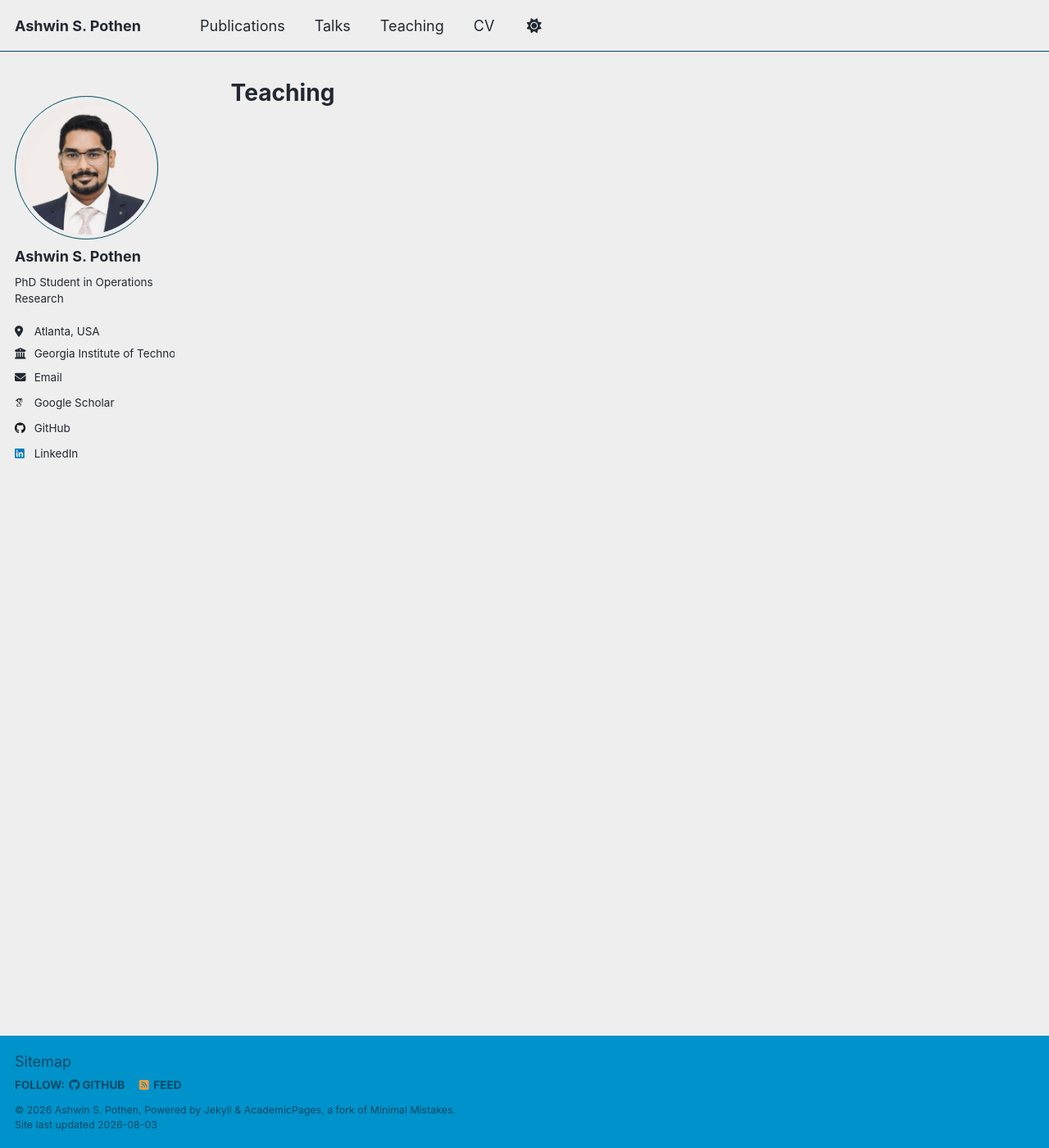
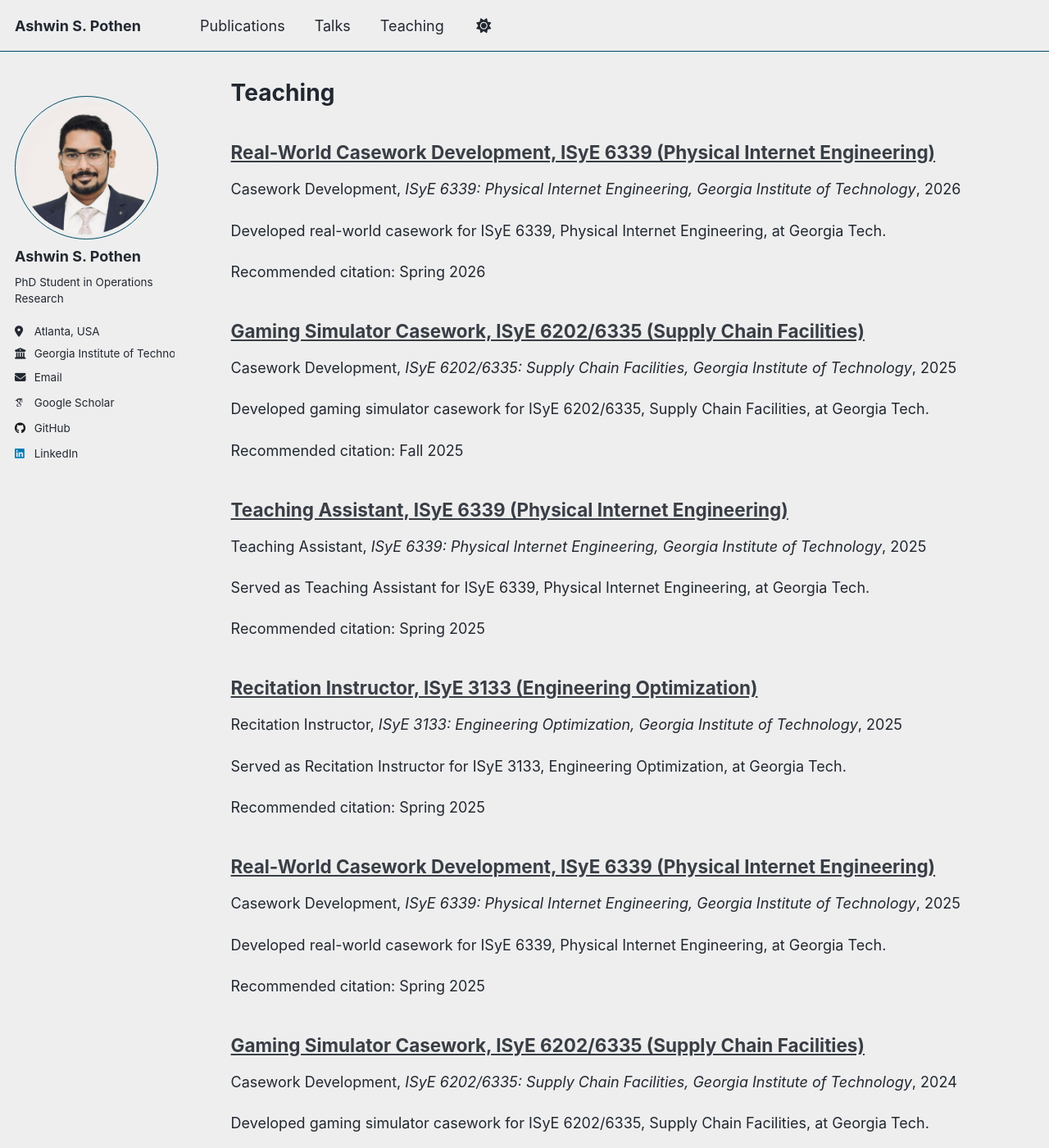
Before and after one commit to ashwin-pothen/ashwin-pothen.github.io, a Jekyll site: the page built from _pages/teaching.html, in a window 1280 px wide and 1400 px high. Shown: the whole window at 82% size. Built offline with Jekyll 4.4.1, drawn with Linux system fonts in a browser that asks for light colours; some web fonts are replaced; a script that is not in the unit is left out; some of the changed text lies outside the part shown.

Commit message:
Remove CV

```diff
--- a/_data/navigation.yml
+++ b/_data/navigation.yml
@@ -23,8 +23,8 @@ main:
   # - title: "Blog Posts"
   #   url: /year-archive/
 
-  - title: "CV"
-    url: /cv/
+  # - title: "CV"
+  #   url: /cv/
 
   # - title: "CV"
   #   url: /cv-json/
--- /dev/null
+++ b/_teaching/2023-08-21-casework-isye6202-6335-fall2023.md
@@ -0,0 +1,12 @@
+---
+title: "Real-World Casework Development, ISyE 6202/6335 (Supply Chain Facilities)"
+collection: teaching
+type: "Casework Development"
+permalink: /teaching/2023-casework-isye6202-6335
+venue: "ISyE 6202/6335: Supply Chain Facilities, Georgia Institute of Technology"
+date: 2023-08-21
+location: "Atlanta, GA"
+citation: "Fall 2023"
+---
+
+Developed real-world casework for ISyE 6202/6335, Supply Chain Facilities, at Georgia Tech.
--- /dev/null
+++ b/_teaching/2024-08-19-gaming-simulator-isye6202-6335-fall2024.md
@@ -0,0 +1,12 @@
+---
+title: "Gaming Simulator Casework, ISyE 6202/6335 (Supply Chain Facilities)"
+collection: teaching
+type: "Casework Development"
+permalink: /teaching/2024-gaming-simulator-isye6202-6335
+venue: "ISyE 6202/6335: Supply Chain Facilities, Georgia Institute of Technology"
+date: 2024-08-19
+location: "Atlanta, GA"
+citation: "Fall 2024"
+---
+
+Developed gaming simulator casework for ISyE 6202/6335, Supply Chain Facilities, at Georgia Tech.
--- /dev/null
+++ b/_teaching/2025-01-06-casework-isye6339-spring2025.md
@@ -0,0 +1,12 @@
+---
+title: "Real-World Casework Development, ISyE 6339 (Physical Internet Engineering)"
+collection: teaching
+type: "Casework Development"
+permalink: /teaching/2025-casework-isye6339
+venue: "ISyE 6339: Physical Internet Engineering, Georgia Institute of Technology"
+date: 2025-01-06
+location: "Atlanta, GA"
+citation: "Spring 2025"
+---
+
+Developed real-world casework for ISyE 6339, Physical Internet Engineering, at Georgia Tech.
--- /dev/null
+++ b/_teaching/2025-01-06-recitation-isye3133-spring2025.md
@@ -0,0 +1,12 @@
+---
+title: "Recitation Instructor, ISyE 3133 (Engineering Optimization)"
+collection: teaching
+type: "Recitation Instructor"
+permalink: /teaching/2025-recitation-isye3133
+venue: "ISyE 3133: Engineering Optimization, Georgia Institute of Technology"
+date: 2025-01-06
+location: "Atlanta, GA"
+citation: "Spring 2025"
+---
+
+Served as Recitation Instructor for ISyE 3133, Engineering Optimization, at Georgia Tech.
--- /dev/null
+++ b/_teaching/2025-01-06-ta-isye6339-spring2025.md
@@ -0,0 +1,12 @@
+---
+title: "Teaching Assistant, ISyE 6339 (Physical Internet Engineering)"
+collection: teaching
+type: "Teaching Assistant"
+permalink: /teaching/2025-ta-isye6339
+venue: "ISyE 6339: Physical Internet Engineering, Georgia Institute of Technology"
+date: 2025-01-06
+location: "Atlanta, GA"
+citation: "Spring 2025"
+---
+
+Served as Teaching Assistant for ISyE 6339, Physical Internet Engineering, at Georgia Tech.
--- /dev/null
+++ b/_teaching/2025-08-18-gaming-simulator-isye6202-6335-fall2025.md
@@ -0,0 +1,12 @@
+---
+title: "Gaming Simulator Casework, ISyE 6202/6335 (Supply Chain Facilities)"
+collection: teaching
+type: "Casework Development"
+permalink: /teaching/2025-gaming-simulator-isye6202-6335
+venue: "ISyE 6202/6335: Supply Chain Facilities, Georgia Institute of Technology"
+date: 2025-08-18
+location: "Atlanta, GA"
+citation: "Fall 2025"
+---
+
+Developed gaming simulator casework for ISyE 6202/6335, Supply Chain Facilities, at Georgia Tech.
--- /dev/null
+++ b/_teaching/2026-01-05-casework-isye6339-spring2026.md
@@ -0,0 +1,12 @@
+---
+title: "Real-World Casework Development, ISyE 6339 (Physical Internet Engineering)"
+collection: teaching
+type: "Casework Development"
+permalink: /teaching/2026-casework-isye6339
+venue: "ISyE 6339: Physical Internet Engineering, Georgia Institute of Technology"
+date: 2026-01-05
+location: "Atlanta, GA"
+citation: "Spring 2026"
+---
+
+Developed real-world casework for ISyE 6339, Physical Internet Engineering, at Georgia Tech.
```
Also changed, not shown: _publications/2026-06-08-open-distribution-networks-ipic.md (added, +12 -0 lines), _talks/2026-06-08-ipic-2026-federated-autonomy.md (added, +11 -0 lines), _talks/2026-06-08-ipic-2026-open-distribution.md (added, +11 -0 lines).
